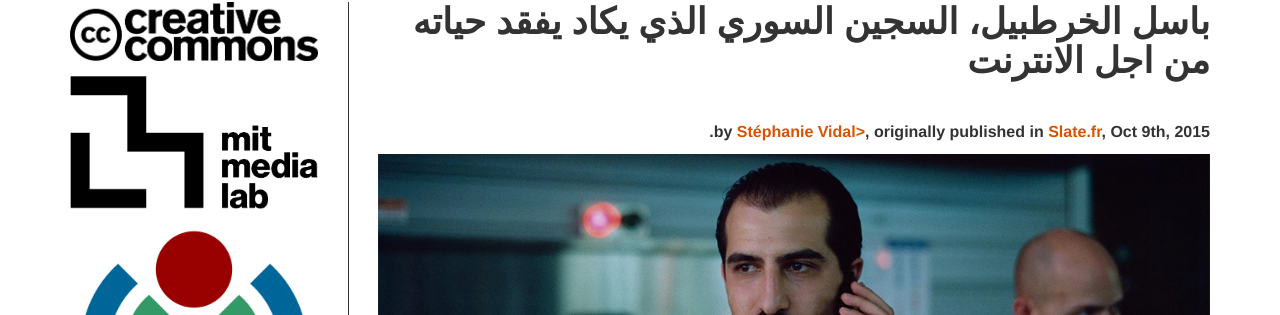
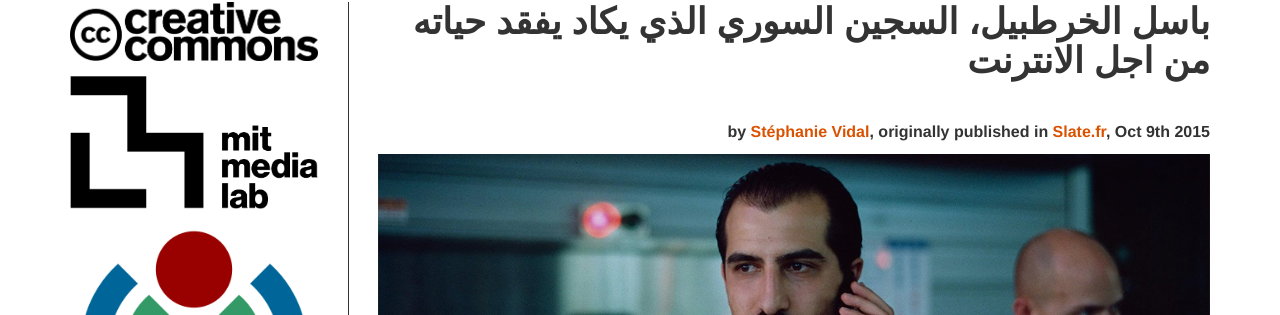
Before and after one commit to YasserMustafa/newpalmyra.org, a Jekyll site: the page built from _posts/2015-09-10-bassel-khartabil-prisonnier-syrien-qui-vit-et-risque-de-mourir-pour-internet-arabic.html, in a window 1280 px wide and 900 px high. Shown: the part 106-421 px from the top of the window. Built offline with Jekyll 4.4.1, drawn with Linux system fonts in a browser that asks for light colours; nearby versions of some CDN libraries; comment, search, counter and statistics services are not loaded.

```diff
--- a/_posts/2015-09-10-bassel-khartabil-prisonnier-syrien-qui-vit-et-risque-de-mourir-pour-internet-arabic.html
+++ b/_posts/2015-09-10-bassel-khartabil-prisonnier-syrien-qui-vit-et-risque-de-mourir-pour-internet-arabic.html
@@ -4,7 +4,7 @@ title: "باسل الخرطبيل، السجين السوري الذي يكاد
 direction: rtl
 ---
 
-<p><b>by <a href="http://internetandmuchmore.com">Stéphanie Vidal></a>, originally published in <a href="http://www.slate.fr/story/107927/bassel-khartabil-prisonnier-syrien-internet">Slate.fr</a>, Oct 9th, 2015.</b></p>
+<p><b>by <a href="http://internetandmuchmore.com" >Stéphanie Vidal</a>, originally published in <a href="http://www.slate.fr/story/107927/bassel-khartabil-prisonnier-syrien-internet">Slate.fr</a>, Oct 9th 2015</b></p>
 
 <div class="right-col-img">
 	<img src="/sites/default/files/posts/slate-basselkhartabilphone.jpg" class="right-col-img" />
```
